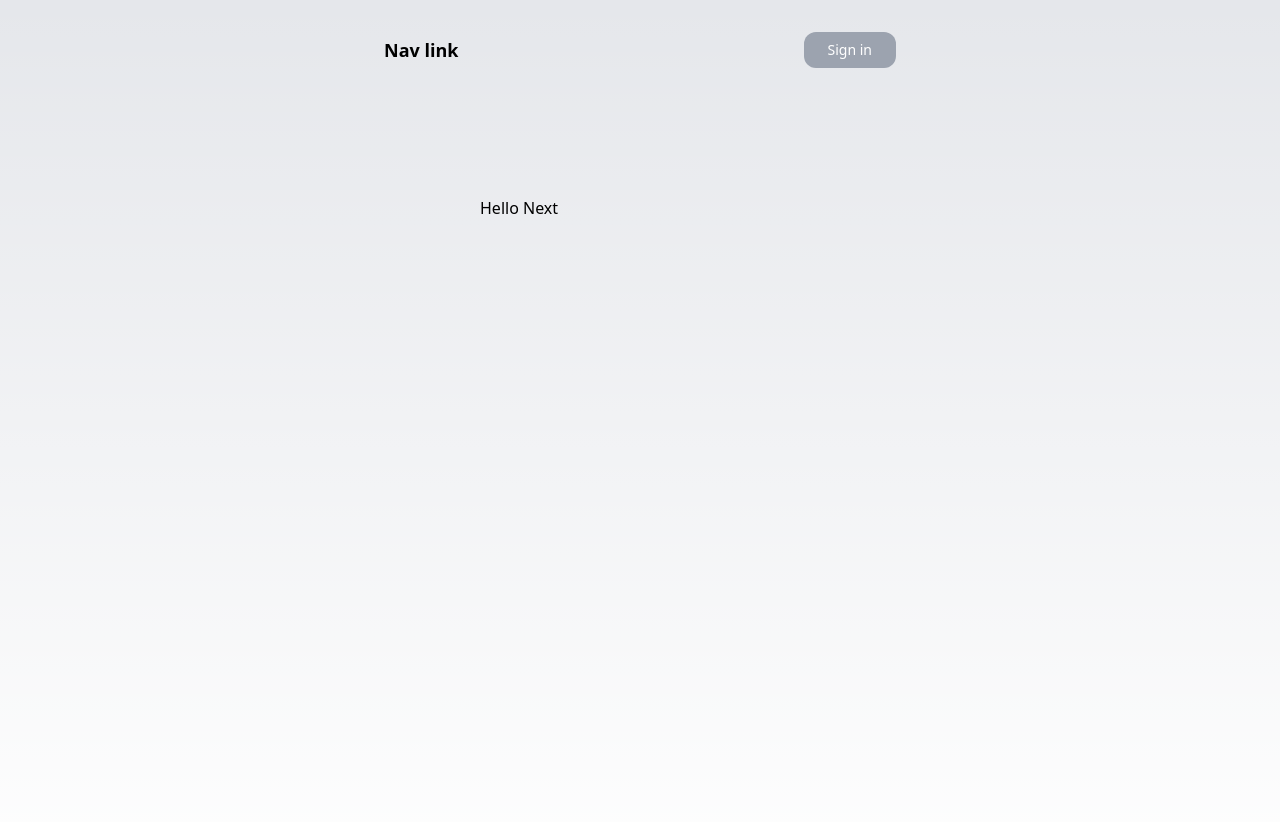
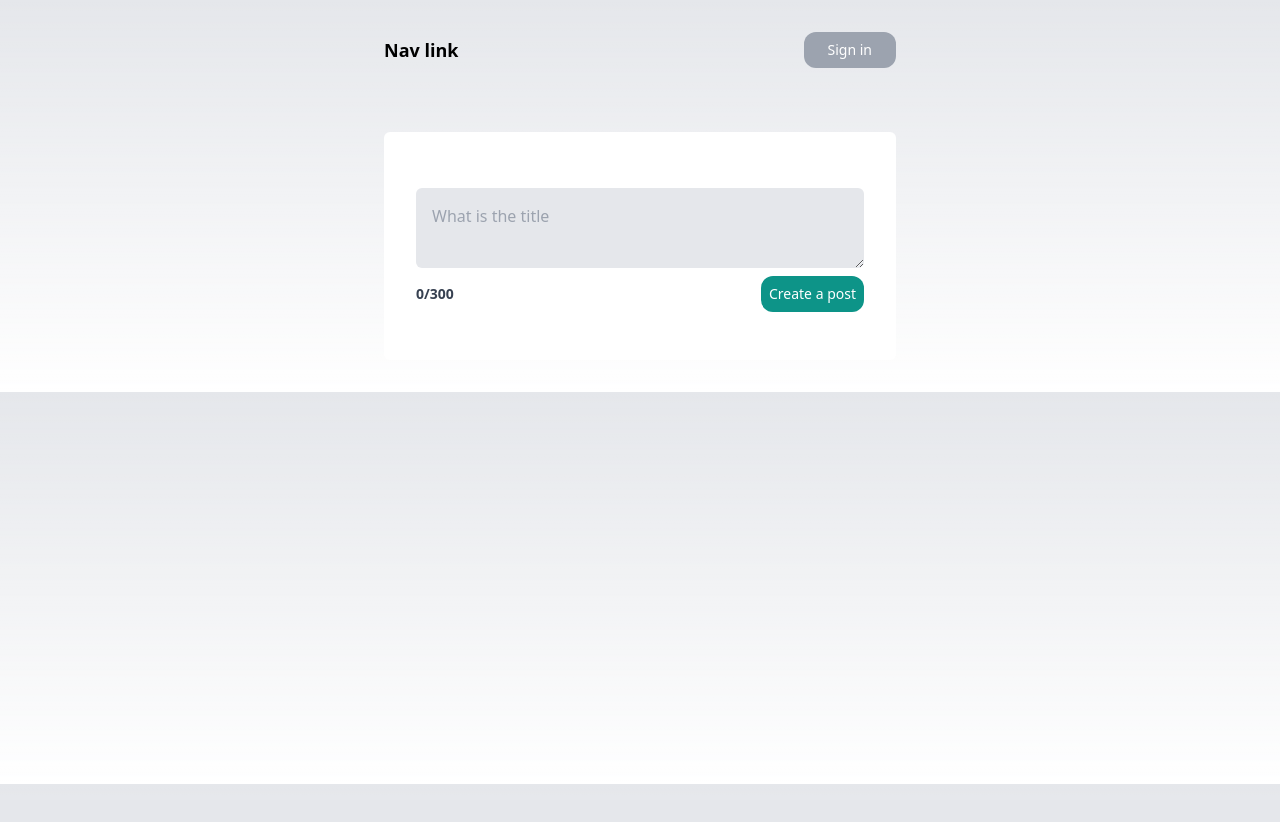
Before and after one commit to slmgnm/Blog, a Next.js app: page / in a window 1280 px wide. Shown: the top 822 px of the page. After the commit the page ends 800 px from the top, so only its background shows below. Built offline with nearby package versions, Linux system fonts and the light colour scheme; no server answers.

Commit message:
prisma client and create a new post

```diff
--- /dev/null
+++ b/app/auth/QueryWrapper.tsx
@@ -0,0 +1,13 @@
+"use client";
+import { QueryClient, QueryClientProvider } from "@tanstack/react-query";
+import { ReactNode } from "react";
+interface Props {
+  children?: ReactNode;
+}
+const queryClient = new QueryClient();
+
+const QueryWrapper = ({ children }: Props) => (
+  <QueryClientProvider client={queryClient}>{children}</QueryClientProvider>
+);
+
+export default QueryWrapper;
--- /dev/null
+++ b/app/components/AddPost.tsx
@@ -0,0 +1,53 @@
+"use client";
+import { useState } from "react";
+import { useMutation, useQueryClient } from "@tanstack/react-query";
+import axios from "axios";
+export default function CreatePost() {
+  const [title, setTitle] = useState("");
+  const [isDisabled, setIsDisabled] = useState(false);
+
+  const { mutate } = useMutation(
+    async (title: string) => await axios.post("/api/posts/addPost", { title }),
+    {
+      onError: (error) => {
+        console.log(error);
+      },
+      onSuccess: (data) => {
+        setTitle("");
+        setIsDisabled(false);
+      },
+    }
+  );
+  const submitPost = async (e: React.FormEvent) => {
+    e.preventDefault();
+    setIsDisabled(true);
+    mutate(title);
+  };
+  return (
+    <form onSubmit={submitPost} className="bg-white my-8 p-8 rounded-md">
+      <div className="flex flex-col my-4">
+        <textarea
+          className="p-4 text-large rounded-md my-2 bg-gray-200"
+          onChange={(e) => setTitle(e.target.value)}
+          name="title"
+          value={title}
+          placeholder="What is the title"
+        ></textarea>
+        <div className=" flex items-center justify-between gap-2">
+          <p
+            className={`font-bold text-sm ${
+              title.length > 300 ? "text-red-700" : "text-gray-700"
+            }`}
+          >{`${title.length}/300`}</p>
+          <button
+            disabled={isDisabled}
+            type="submit"
+            className="text-sm bg-teal-600 text-white py-2 px-2 rounded-xl disabled:opacity-25"
+          >
+            Create a post
+          </button>
+        </div>
+      </div>
+    </form>
+  );
+}
--- a/app/layout.tsx
+++ b/app/layout.tsx
@@ -1,6 +1,7 @@
 import "./globals.css";
 import { Roboto } from "next/font/google";
 import Nav from "./auth/Nav";
+import QueryWrapper from "./auth/QueryWrapper";
 
 const roboto = Roboto({
   subsets: ["latin"],
@@ -22,8 +23,11 @@ export default function RootLayout({
   return (
     <html lang="en">
       <body className={`mx-4 md:mx-48 xl:mx-96 ${roboto.variable} bg-gray-200`}>
-        <Nav />
-        {children}
+        <QueryWrapper>
+          {" "}
+          <Nav />
+          {children}
+        </QueryWrapper>
       </body>
     </html>
   );
--- a/app/page.tsx
+++ b/app/page.tsx
@@ -1,9 +1,10 @@
-import Image from 'next/image'
-
+'use client'
+import AddPost from "../app/components/AddPost"
 export default function Home() {
   return (
-    <main className="flex min-h-screen flex-col  justify-between p-24">
-      <h1 className='text-large'>Hello Next</h1>
+    <main className="">
+      {/* <h1 className="text-large">Hello Next</h1> */}
+      <AddPost/>
     </main>
-  )
+  );
 }
--- a/package.json
+++ b/package.json
@@ -11,9 +11,11 @@
   "dependencies": {
     "@auth/prisma-adapter": "^1.0.0",
     "@prisma/client": "^4.16.1",
+    "@tanstack/react-query": "^4.29.19",
     "@types/react": "18.2.14",
     "@types/react-dom": "18.2.6",
     "autoprefixer": "10.4.14",
+    "axios": "^1.4.0",
     "next": "13.4.7",
     "next-auth": "^4.22.1",
     "postcss": "8.4.24",
--- /dev/null
+++ b/pages/api/posts/addPost.tsx
@@ -0,0 +1,43 @@
+import type { NextApiRequest, NextApiResponse } from "next";
+import { getServerSession } from "next-auth/next";
+import { authOptions } from "../auth/[...nextauth]";
+// import { AuthOptions } from "next-auth";
+import prisma from "../../../prisma/client";
+
+export default async function handler(
+  req: NextApiRequest,
+  res: NextApiResponse
+) {
+  if (req.method === "POST") {
+    const session = await getServerSession(req, res, authOptions);
+    if (!session)
+      return res
+        .status(401)
+        .json({ message: "Please sing in to make a new post" });
+    // console.log("req.body in add post posts", req.body);
+    const title: string = req.body.title;
+    console.log("title", title);
+    //get User
+    const prismaUser = await prisma.user.findUnique({
+      where: { email: session?.user?.email },
+    });
+    console.log("prismaUser", prismaUser);
+
+    if (title.length > 300) {
+      return res.status(403).json({ message: "Please write a shorter post" });
+    }
+    if (!title.length)
+      return res
+        .status(403)
+        .json({ message: "Please do not leave this field empty" });
+    //create a post
+    try {
+      const result = await prisma.post.create({
+        data: { title, userId: prismaUser.id },
+      });
+      res.status(200).json(result);
+    } catch (error) {
+      res.status(403).json({ err: "Error occured while creating a post" });
+    }
+  }
+}
--- a/tsconfig.json
+++ b/tsconfig.json
@@ -23,6 +23,6 @@
       "@/*": ["./*"]
     }
   },
-  "include": ["next-env.d.ts", "**/*.ts", "**/*.tsx", ".next/types/**/*.ts"],
+  "include": ["next-env.d.ts", "**/*.ts", "**/*.tsx", ".next/types/**/*.ts", "pages/api/auth/[...nextauth].js"],
   "exclude": ["node_modules"]
 }
```
Also changed, not shown: pages/api/auth/[...nextauth].js (+4 -6 lines), prisma/client.ts (renamed from prisma/client.js), 1 other file (tests, documents, lock files or other folders).
